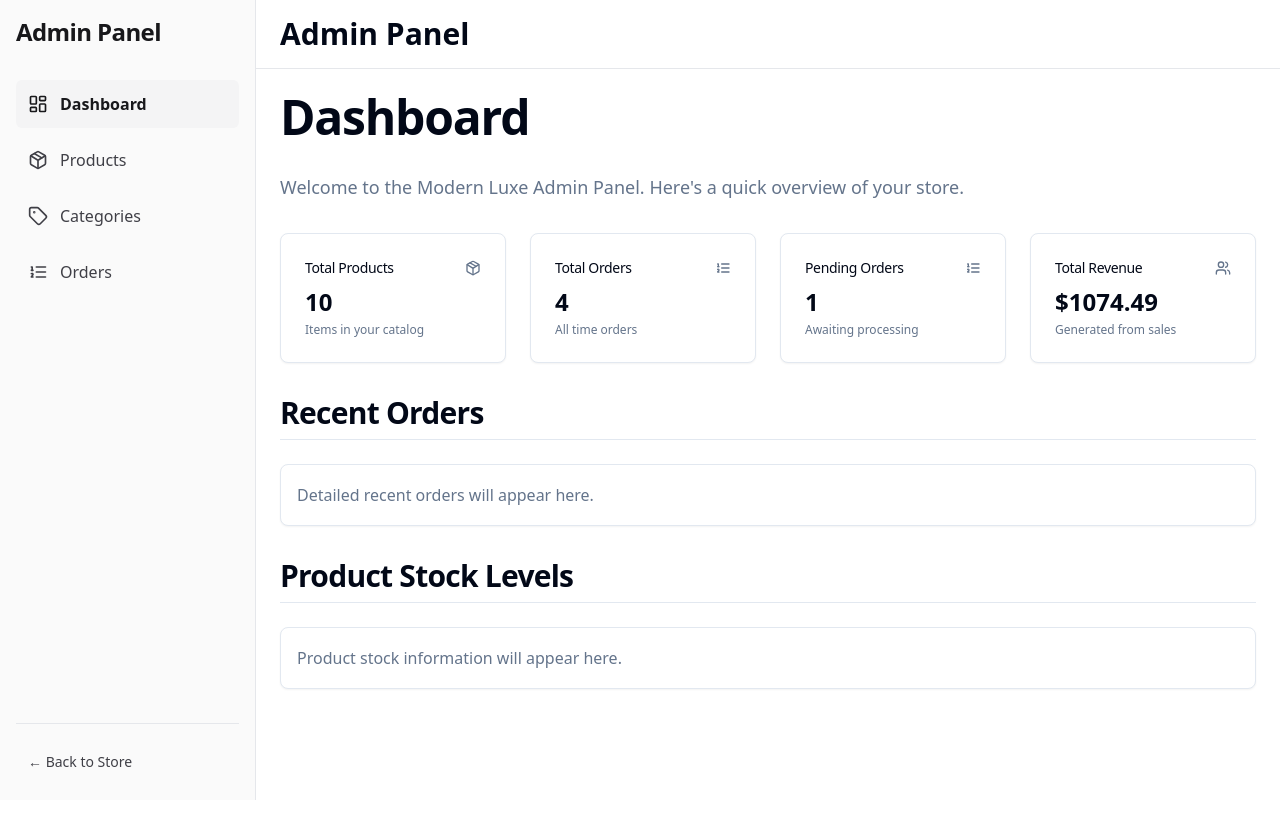
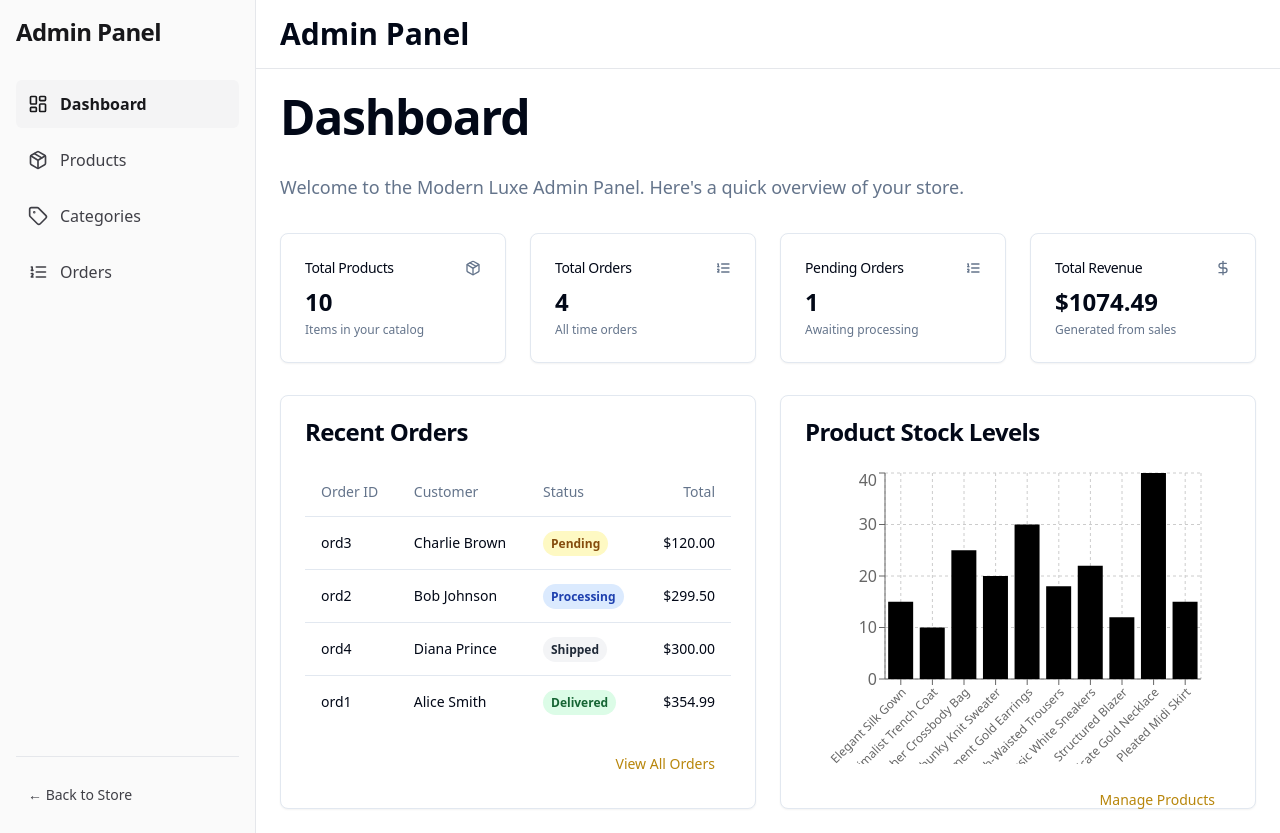
Before and after one commit to DurraizShahid/SilqCommerce, a React (Vite) app: page /admin in a window 1280 px wide. Before the commit the page ends 800 px from the top, so only its background shows below. Built offline with nearby package versions, Linux system fonts and the light colour scheme.

Commit message:
[dyad] Enhanced Admin Dashboard with charts and recent orders - wrote 1 file(s)

```diff
--- a/src/pages/admin/AdminDashboard.tsx
+++ b/src/pages/admin/AdminDashboard.tsx
@@ -1,14 +1,25 @@
 import React from 'react';
-import { H1, P, H2 } from '@/components/ui/typography';
+import { H1, P, H2, Muted } from '@/components/ui/typography';
 import { Card, CardContent, CardHeader, CardTitle } from '@/components/ui/card';
 import { orders, products } from '@/data/dummyData';
-import { Package, ListOrdered, Users } from 'lucide-react';
+import { Package, ListOrdered, DollarSign, Users } from 'lucide-react';
+import { BarChart, Bar, XAxis, YAxis, CartesianGrid, Tooltip, ResponsiveContainer } from 'recharts';
+import { Table, TableBody, TableCell, TableHead, TableHeader, TableRow } from '@/components/ui/table';
+import { Link } from 'react-router-dom';
+import { Button } from '@/components/ui/button';
 
 const AdminDashboard: React.FC = () => {
   const totalProducts = products.length;
   const totalOrders = orders.length;
   const pendingOrders = orders.filter(order => order.status === 'Pending').length;
   const totalRevenue = orders.reduce((sum, order) => sum + order.total, 0);
+
+  const stockData = products.map(product => ({
+    name: product.name,
+    stock: product.stock,
+  }));
+
+  const recentOrders = orders.sort((a, b) => new Date(b.orderDate).getTime() - new Date(a.orderDate).getTime()).slice(0, 5);
 
   return (
     <div className="space-y-8">
@@ -57,7 +68,7 @@ const AdminDashboard: React.FC = () => {
         <Card>
           <CardHeader className="flex flex-row items-center justify-between space-y-0 pb-2">
             <CardTitle className="text-sm font-medium">Total Revenue</CardTitle>
-            <Users className="h-4 w-4 text-muted-foreground" /> {/* Using Users as a placeholder for now */}
+            <DollarSign className="h-4 w-4 text-muted-foreground" />
           </CardHeader>
           <CardContent>
             <div className="text-2xl font-bold">${totalRevenue.toFixed(2)}</div>
@@ -68,26 +79,68 @@ const AdminDashboard: React.FC = () => {
         </Card>
       </div>
 
-      <section className="space-y-6">
-        <H2>Recent Orders</H2>
-        {/* Placeholder for a table of recent orders */}
+      <section className="grid grid-cols-1 lg:grid-cols-2 gap-6">
         <Card>
-          <CardContent className="p-4">
-            <P className="text-muted-foreground">
-              Detailed recent orders will appear here.
-            </P>
+          <CardHeader>
+            <CardTitle>Recent Orders</CardTitle>
+          </CardHeader>
+          <CardContent>
+            <Table>
+              <TableHeader>
+                <TableRow>
+                  <TableHead>Order ID</TableHead>
+                  <TableHead>Customer</TableHead>
+                  <TableHead>Status</TableHead>
+                  <TableHead className="text-right">Total</TableHead>
+                </TableRow>
+              </TableHeader>
+              <TableBody>
+                {recentOrders.map((order) => (
+                  <TableRow key={order.id}>
+                    <TableCell className="font-medium">{order.id}</TableCell>
+                    <TableCell>{order.customerName}</TableCell>
+                    <TableCell>
+                      <span className={`px-2 py-1 rounded-full text-xs font-semibold ${
+                        order.status === 'Delivered' ? 'bg-green-100 text-green-800' :
+                        order.status === 'Processing' ? 'bg-blue-100 text-blue-800' :
+                        order.status === 'Pending' ? 'bg-yellow-100 text-yellow-800' :
+                        'bg-gray-100 text-gray-800'
+                      }`}>
+                        {order.status}
+                      </span>
+                    </TableCell>
+                    <TableCell className="text-right">${order.total.toFixed(2)}</TableCell>
+                  </TableRow>
+                ))}
+              </TableBody>
+            </Table>
+            <div className="text-right mt-4">
+              <Link to="/admin/orders">
+                <Button variant="link" className="text-accent-gold hover:text-accent-gold/80">View All Orders</Button>
+              </Link>
+            </div>
           </CardContent>
         </Card>
-      </section>
 
-      <section className="space-y-6">
-        <H2>Product Stock Levels</H2>
-        {/* Placeholder for a table of product stock levels */}
         <Card>
-          <CardContent className="p-4">
-            <P className="text-muted-foreground">
-              Product stock information will appear here.
-            </P>
+          <CardHeader>
+            <CardTitle>Product Stock Levels</CardTitle>
+          </CardHeader>
+          <CardContent className="h-80">
+            <ResponsiveContainer width="100%" height="100%">
+              <BarChart data={stockData} margin={{ top: 5, right: 30, left: 20, bottom: 5 }}>
+                <CartesianGrid strokeDasharray="3 3" />
+                <XAxis dataKey="name" angle={-45} textAnchor="end" height={80} interval={0} style={{ fontSize: '12px' }} />
+                <YAxis />
+                <Tooltip />
+                <Bar dataKey="stock" fill="hsl(var(--accent-gold))" />
+              </BarChart>
+            </ResponsiveContainer>
+            <div className="text-right mt-4">
+              <Link to="/admin/products">
+                <Button variant="link" className="text-accent-gold hover:text-accent-gold/80">Manage Products</Button>
+              </Link>
+            </div>
           </CardContent>
         </Card>
       </section>
```
